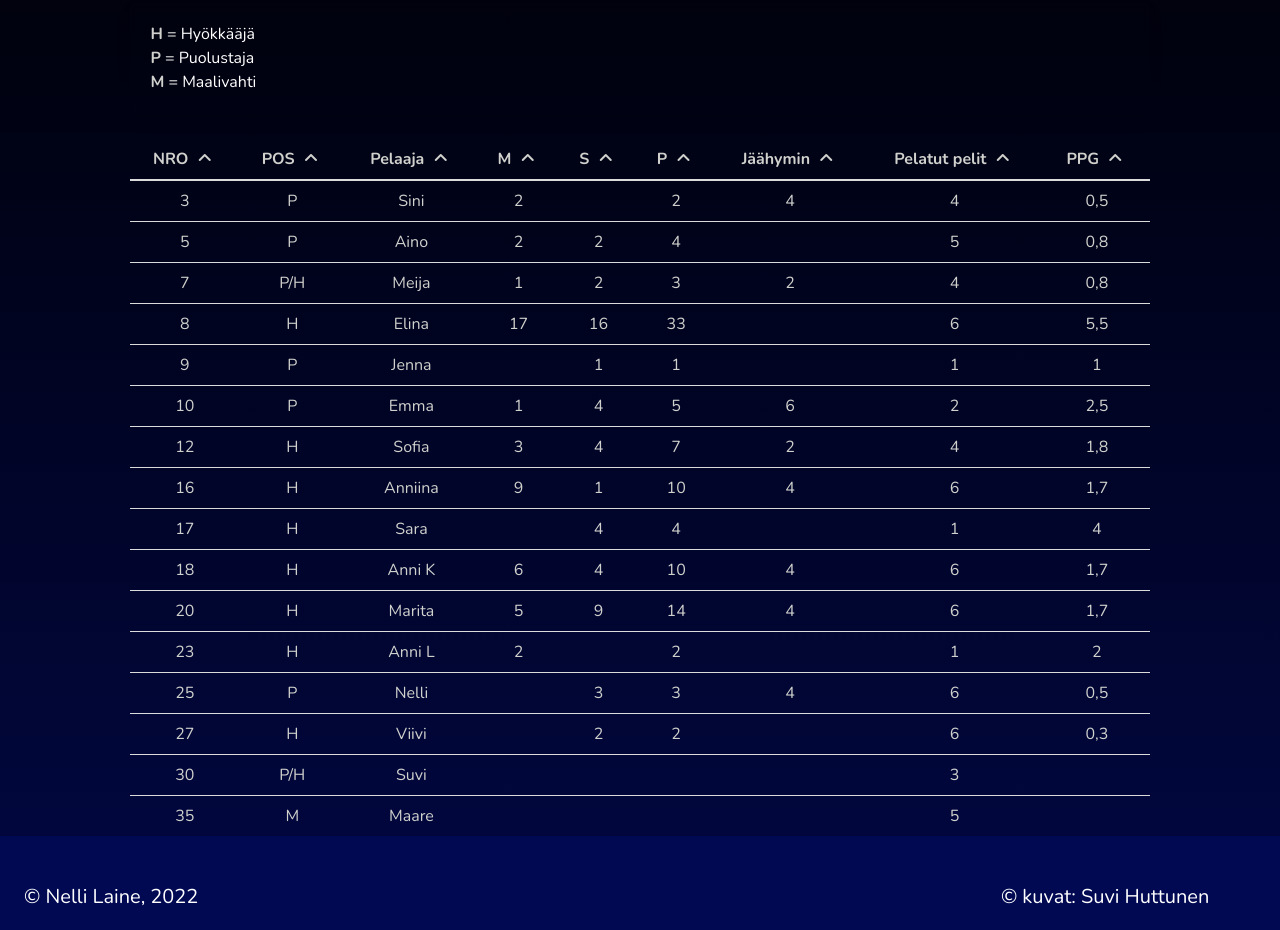
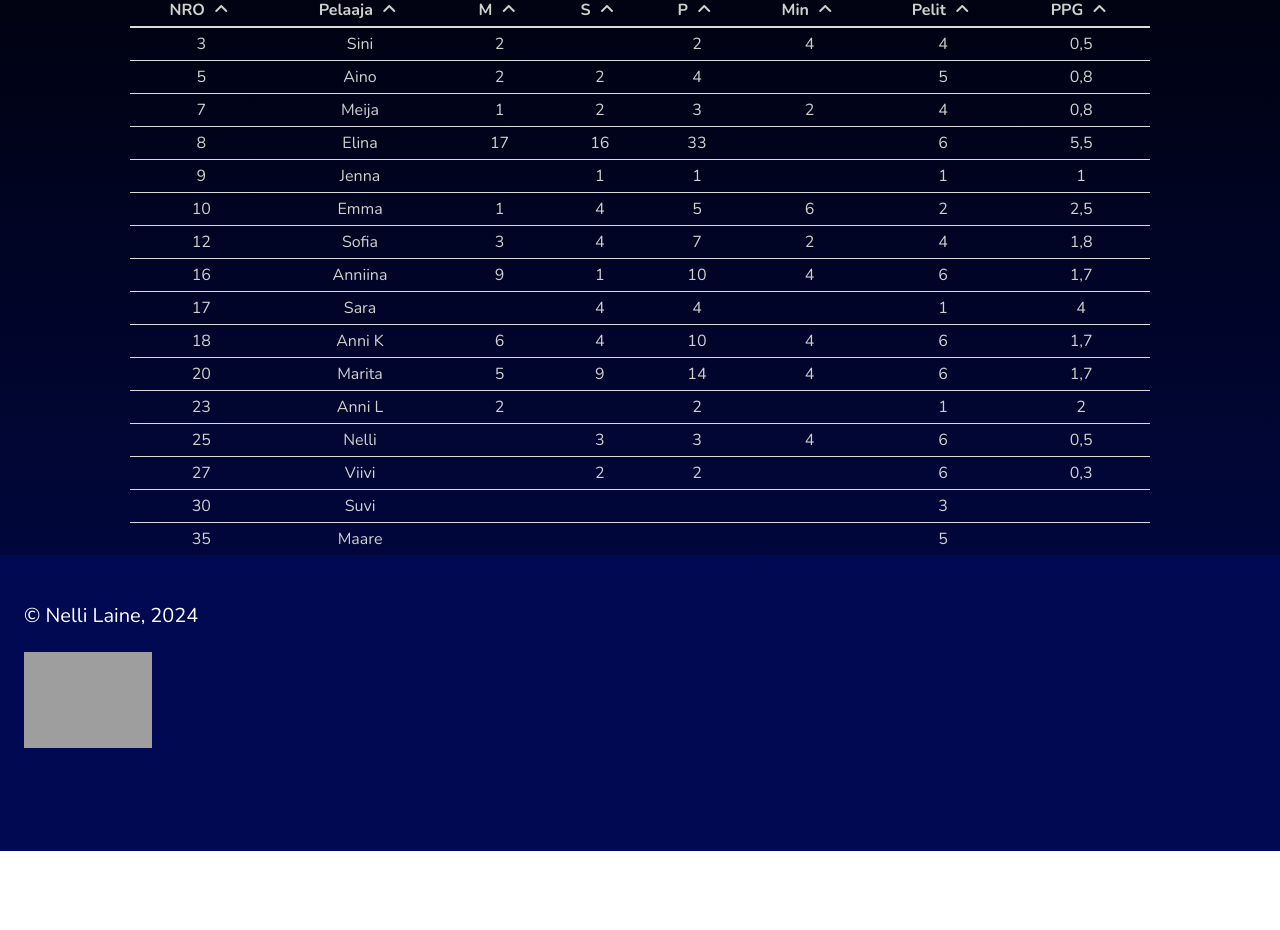
Before and after one commit to NeEvLai/TikkaNaiset, a website: page stats.html in a window 1280 px wide. Shown: the part 226-1156 px from the top of the page. After the commit the page ends 1077 px from the top, so only its background shows below. Drawn offline with nearby package versions, Linux system fonts and the light colour scheme; grey boxes are pictures that could not be loaded.

Commit message:
Changes to stats.html and readme.md

```diff
--- a/stats.html
+++ b/stats.html
@@ -15,7 +15,7 @@
         <!-- Page navigation -->
         <nav class="navbar" role="navigation" aria-label="main navigation">
             <div class="navbar-brand">
-                <a class="navbar-item" href="./index.html">
+                <div class="navbar-item" href="./index.html">
                 <!-- logo -->
                     <svg style="height: 60%;"
    width="53.005585mm"
@@ -95,8 +95,8 @@
        style="opacity:1;fill:#017bc2;fill-opacity:1;stroke-width:0.164534;stroke-dasharray:none"
                     d="m 66.48532,92.76832 a 17.606575,7.7356768 0 0 0 8.604707,6.79855 17.606575,7.7356768 0 0 0 17.703847,0.07493 17.606575,7.7356768 0 0 0 8.901356,-6.72414 h -3.866033 a 13.833737,5.6144352 0 0 1 -6.979391,4.68499 13.833737,5.6144352 0 0 1 -13.91039,-0.05478 13.833737,5.6144352 0 0 1 -6.755319,-4.74803 z" /></g></svg>
                     <img src="./images/Ringetteliitto-3D-logo-RGB.png" alt="Ringettelogo">
-                </a>
-                <a role="button" class="navbar-burger is-active" aria-label="menu" aria-expanded="false" data-target="navbarTikka">
+                </div>
+                <!-- <a role="button" class="navbar-burger is-active" aria-label="menu" aria-expanded="false" data-target="navbarTikka">
                     <span aria-hidden="true"></span>
                     <span aria-hidden="true"></span>
                     <span aria-hidden="true"></span>
@@ -108,7 +108,7 @@
                     <a class="navbar-item" href="./team.html">Pelaajat</a>
                     <a class="navbar-item" href="./stats.html">Tilastot</a>
                     <a class="navbar-item" href="./events.html">Pelit</a>
-                </div>
+                </div> -->
             </div>
             <div class="navbar-end">
                 <div class="navbar-item">
@@ -143,27 +143,27 @@
     <main>
         <section class="columns is-centered">
             <div class="column is-four-fifths">
-                <h1 class="title is-1 has-text-white has-text-centered">Pelaajatilastot kaudella 2022-2023</h1>
-                <p class="has-text-white box"><strong>H</strong> = Hyökkääjä <br><strong>P</strong> = Puolustaja <br><strong>M</strong> = Maalivahti</p>
+                <h1 class="title is-2 has-text-white has-text-centered">Pelaajatilastot kaudella 2022-2023</h1>
+                <!-- <p class="has-text-white box"><strong>H</strong> = Hyökkääjä <br><strong>P</strong> = Puolustaja <br><strong>M</strong> = Maalivahti</p> -->
                 <div class="table-container">
-                    <table id="statsTable" class="table is-hoverable is-fullwidth has-text-centered">
+                    <table id="statsTable" class="table is-narrow is-fullwidth has-text-centered">
                         <thead>
                             <tr>
                                 <th onclick="sortTable(0)" class="has-text-centered">NRO <span class="icon"><i onclick="toggleIcon(this)" class="fas fa-angle-up"></i> </span></th>
-                                <th onclick="sortTable(1)" class="has-text-centered">POS <span class="icon"><i onclick="toggleIcon(this)" class="fas fa-angle-up"></i> </span></th>
+                                <!-- <th onclick="sortTable(1)" class="has-text-centered">POS <span class="icon"><i onclick="toggleIcon(this)" class="fas fa-angle-up"></i> </span></th> -->
                                 <th onclick="sortTable(2)" class="has-text-centered">Pelaaja <span class="icon"><i onclick="toggleIcon(this)" class="fas fa-angle-up"></i> </span></th>
                                 <th onclick="sortTable(3)" class="has-text-centered">M <span class="icon"><i onclick="toggleIcon(this)" class="fas fa-angle-up"></i> </span></th>
                                 <th onclick="sortTable(4)" class="has-text-centered">S <span class="icon"><i onclick="toggleIcon(this)" class="fas fa-angle-up"></i> </span></th>
                                 <th onclick="sortTable(5)" class="has-text-centered">P <span class="icon"><i onclick="toggleIcon(this)" class="fas fa-angle-up"></i> </span></th>
-                                <th onclick="sortTable(6)" class="has-text-centered">Jäähymin <span class="icon"><i onclick="toggleIcon(this)" class="fas fa-angle-up"></i> </span></th>
-                                <th onclick="sortTable(7)" class="has-text-centered">Pelatut pelit <span class="icon"><i onclick="toggleIcon(this)" class="fas fa-angle-up"></i> </span></th>
+                                <th onclick="sortTable(6)" class="has-text-centered">Min <span class="icon"><i onclick="toggleIcon(this)" class="fas fa-angle-up"></i> </span></th>
+                                <th onclick="sortTable(7)" class="has-text-centered">Pelit <span class="icon"><i onclick="toggleIcon(this)" class="fas fa-angle-up"></i> </span></th>
                                 <th onclick="sortTable(8)" class="has-text-centered">PPG <span class="icon"><i onclick="toggleIcon(this)" class="fas fa-angle-up"></i> </span></th>
                             </tr>
                         </thead>
                         <tbody>
                             <tr>
                                 <td>3</td>
-                                <td>P</td>
+                                <!-- <td>P</td> -->
                                 <td>Sini</td>
                                 <td>2</td>
                                 <td></td>
@@ -174,7 +174,7 @@
                             </tr>
                             <tr>
                                 <td>5</td>
-                                <td>P</td>
+                                <!-- <td>P</td> -->
                                 <td>Aino</td>
                                 <td>2</td>
                                 <td>2</td>
@@ -185,7 +185,7 @@
                             </tr>
                             <tr>
                                 <td>7</td>
-                                <td>P/H</td>
+                                <!-- <td>P/H</td> -->
                                 <td>Meija</td>
                                 <td>1</td>
                                 <td>2</td>
@@ -196,7 +196,7 @@
                             </tr>
                             <tr>
                                 <td>8</td>
-                                <td>H</td>
+                                <!-- <td>H</td> -->
                                 <td>Elina</td>
                                 <td>17</td>
                                 <td>16</td>
@@ -207,7 +207,7 @@
                             </tr>
                             <tr>
                                 <td>9</td>
-                                <td>P</td>
+                                <!-- <td>P</td> -->
                                 <td>Jenna</td>
                                 <td></td>
                                 <td>1</td>
@@ -218,7 +218,7 @@
                             </tr>
                             <tr>
                                 <td>10</td>
-                                <td>P</td>
+                                <!-- <td>P</td> -->
                                 <td>Emma</td>
                                 <td>1</td>
                                 <td>4</td>
@@ -229,7 +229,7 @@
                             </tr>
                             <tr>
                                 <td>12</td>
-                                <td>H</td>
+                                <!-- <td>H</td> -->
                                 <td>Sofia</td>
                                 <td>3</td>
                                 <td>4</td>
@@ -240,7 +240,7 @@
                             </tr>
                             <tr>
                                 <td>16</td>
-                                <td>H</td>
+                                <!-- <td>H</td> -->
                                 <td>Anniina</td>
                                 <td>9</td>
                                 <td>1</td>
@@ -251,7 +251,7 @@
                             </tr>
                             <tr>
                                 <td>17</td>
-                                <td>H</td>
+                                <!-- <td>H</td> -->
                                 <td>Sara</td>
                                 <td></td>
                                 <td>4</td>
@@ -262,7 +262,7 @@
                             </tr>
                             <tr>
                                 <td>18</td>
-                                <td>H</td>
+                                <!-- <td>H</td> -->
                                 <td>Anni K</td>
                                 <td>6</td>
                                 <td>4</td>
@@ -273,7 +273,7 @@
                             </tr>
                             <tr>
                                 <td>20</td>
-                                <td>H</td>
+                                <!-- <td>H</td> -->
                                 <td>Marita</td>
                                 <td>5</td>
                                 <td>9</td>
@@ -284,7 +284,7 @@
                             </tr>
                             <tr>
                                 <td>23</td>
-                                <td>H</td>
+                                <!-- <td>H</td> -->
                                 <td>Anni L</td>
                                 <td>2</td>
                                 <td></td>
@@ -295,7 +295,7 @@
                             </tr>
                             <tr>
                                 <td>25</td>
-                                <td>P</td>
+                                <!-- <td>P</td> -->
                                 <td>Nelli</td>
                                 <td></td>
                                 <td>3</td>
@@ -306,7 +306,7 @@
                             </tr>
                             <tr>
                                 <td>27</td>
-                                <td>H</td>
+                                <!-- <td>H</td> -->
                                 <td>Viivi</td>
                                 <td></td>
                                 <td>2</td>
@@ -317,7 +317,7 @@
                             </tr>
                             <tr>
                                 <td>30</td>
-                                <td>P/H</td>
+                                <!-- <td>P/H</td> -->
                                 <td>Suvi</td>
                                 <td></td>
                                 <td></td>
@@ -328,7 +328,7 @@
                             </tr>
                             <tr>
                                 <td>35</td>
-                                <td>M</td>
+                                <!-- <td>M</td> -->
                                 <td>Maare</td>
                                 <td></td>
                                 <td></td>
@@ -347,8 +347,7 @@
     <footer class="footer has-text-white">
         <div class="columns">
             <div class="column is-4">
-                <h4 class="subtitle i-4 has-text-white">&copy; Nelli Laine, 2022</h4>
-                <p class="content"><em>This work of art was created for JAMK's TTC8410 Web Visualizations course.</em></p>
+                <h4 class="subtitle i-4 has-text-white">&copy; Nelli Laine, 2024</h4>
                 <a href="https://bulma.io">
                     <img
                       src="https://bulma.io/images/made-with-bulma.png"
@@ -356,18 +355,19 @@
                       width="128"
                       height="24">
                 </a>
-            </div>
+            <!-- </div>
             <div class="column"></div>
             <div class="column"></div>
             <div class="column">
                 <h4 class="subtitle is-5 has-text-white">&copy; kuvat: Suvi Huttunen</h4>
                 <p class="content"><a href="https://www.instagram.com/weheartringette/?hl=fi">We 💙 Ringette</a></p>
                 <p class="content">Sekä joukkueen kotialbumi</p>
-            </div>
+            </div>  -->
+        </div>
         </div>
     </footer>
 
-    <script src="./js/main.js" type="module"></script>
+   <!-- <script src="./js/main.js" type="module"></script> -->
     <script src="./js/sort.js"></script>
     <script src="./js/toggle.js"></script>
   </body>
```
Also changed, not shown: README.md.
